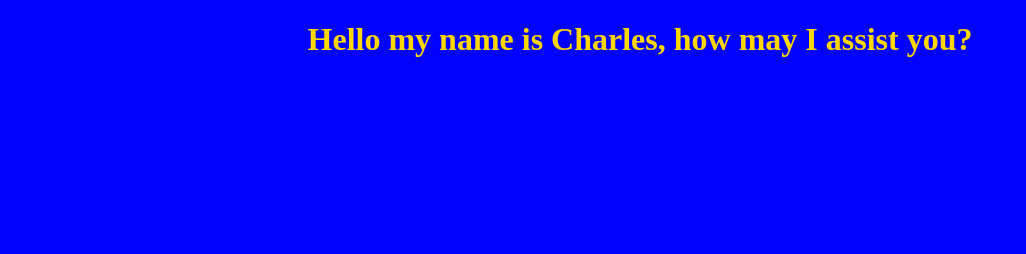
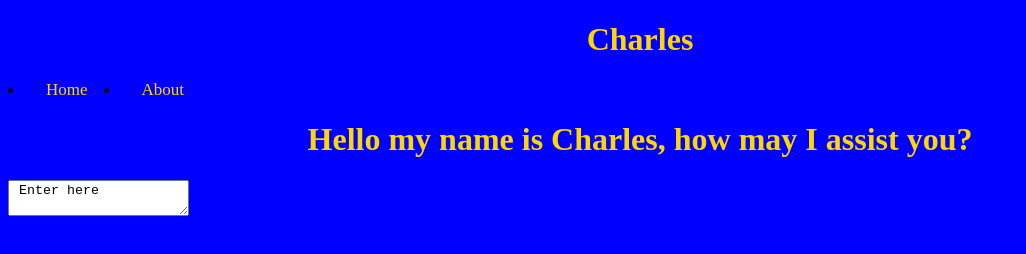
Before and after one commit to AmanKaushik77/COSC310, a plain HTML site: page index.html in a window 1280 px wide. Shown: the whole page, without its empty margins (0-1026 px from the left). Drawn offline with Linux system fonts and the light colour scheme.

Commit message:
Added new things

```diff
--- a/index.html
+++ b/index.html
@@ -6,8 +6,20 @@
     <link rel="stylesheet" href="styles.css">
     <meta name="viewport" content="width=device-width, initial-scale=1.0">
     <title>Charles</title>
+    <h1>Charles</h1>
+
 </head>
+
 <body>
+    <div class="topnav">
+        <div>
+            <li><a class="active" href="#home">Home</a></li>
+        </div>
+        <div>
+            <li><a href="#about">About</a></li>
+        </div>
+      </div>
     <h1>Hello my name is Charles, how may I assist you?</h1>
+    <textarea> Enter here </textarea>
 </body>
 </html>
--- a/styles.css
+++ b/styles.css
@@ -5,3 +5,22 @@ h1{
     color: gold;
     text-align: center;
 }
+.topnav {
+    background-color: blue ;
+    overflow: hidden;
+  }
+  .topnav a {
+    float: center;
+    color: gold;
+    text-align: right;
+    padding: 14px 16px ;
+    text-decoration: none;
+    font-size: 17px;
+    align-items: stretch;
+    display: inline;
+  }
+
+.topnav li{
+  float: left;
+  align-items: stretch;
+}
```
